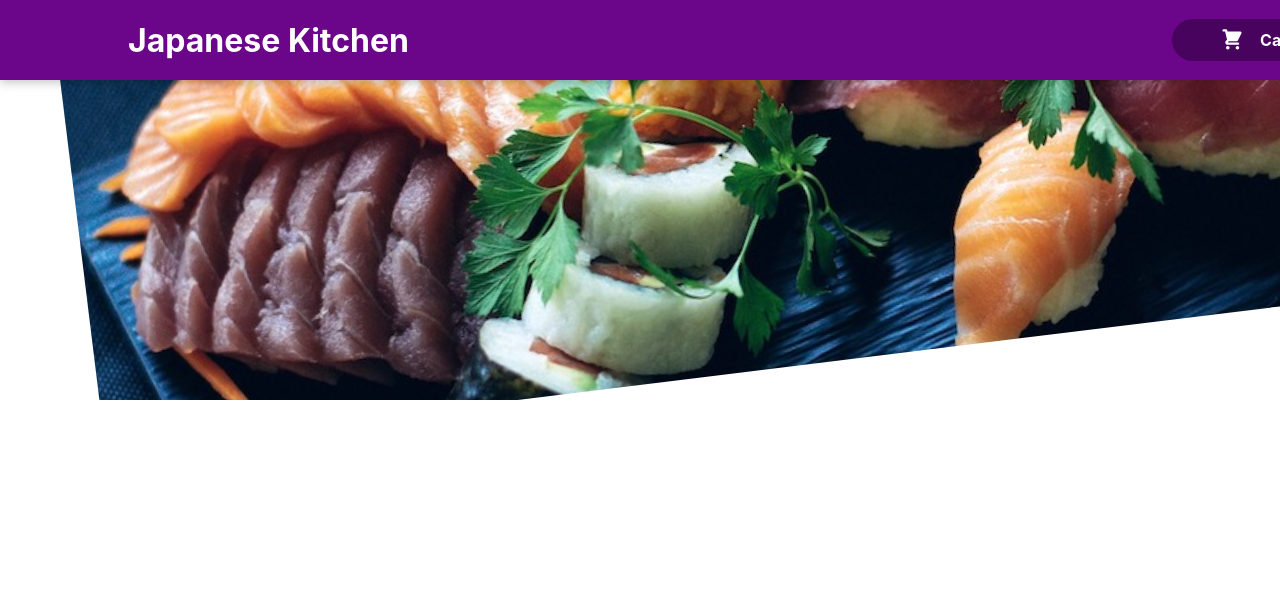
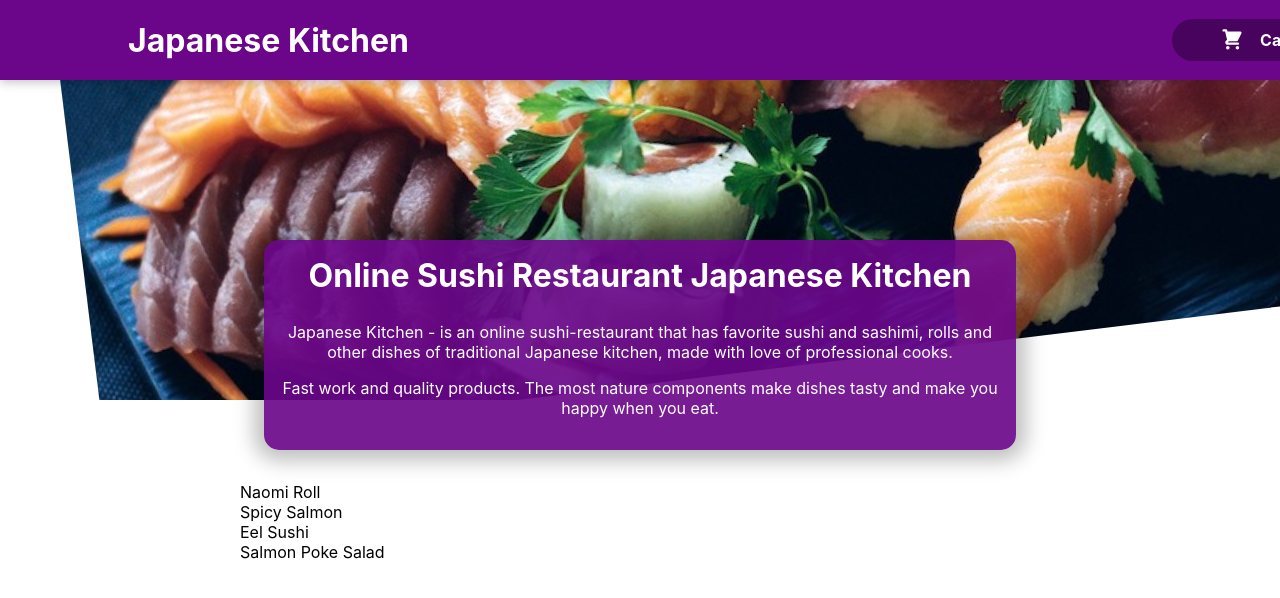
Before and after one commit to IzoFox/food-order-app-by-react-course, a React (Create React App) app: page / in a window 1280 px wide. Shown: the top 598 px of the page. Built offline with nearby package versions, Linux system fonts and the light colour scheme.

Commit message:
Lesson 117
- Added a Meals component.
- Added a MealList component for dishes list.
- Added a PromoText component.

```diff
--- a/src/App.js
+++ b/src/App.js
@@ -1,10 +1,14 @@
 import React from 'react';
 import Header from './components/Layout/Header';
+import Meals from './components/Meals/Meals';
 
 function App() {
   return (
     <React.Fragment>
       <Header />
+      <main>
+      <Meals />
+      </main>
     </React.Fragment>
   );
 }
--- /dev/null
+++ b/src/components/Meals/MealList.js
@@ -0,0 +1,44 @@
+import styles from './MealList.module.css';
+
+const DUMMY_MEALS = [
+  {
+    id: "m1",
+    name: 'Naomi Roll',
+    description:
+      "Philadelphia cream cheese, chicken fillet, masago, tomato, cucumber, sesame seeds",
+    price: 11.99,
+  },
+  {
+    id: "m2",
+    name: "Spicy Salmon",
+    description: "Rice, salmon, spicy sauce",
+    price: 3.99,
+  },
+  {
+    id: "m3",
+    name: "Eel Sushi",
+    description: "Smoked eel, unagi sauce, sesame seeds",
+    price: 4.99,
+  },
+  {
+    id: "m4",
+    name: 'Salmon Poke Salad',
+    description:
+      "Rice, salmon, cucumber, chuka seaweed, nori, bonito flakes, peanut sauce",
+    price: 7.99,
+  },
+];
+
+const MealList = () => {
+    const meallist = DUMMY_MEALS.map(meal => <li>{meal.name}</li>);
+
+    return(
+        <section className={styles.meals}>
+            <ul>
+                {meallist}
+            </ul>
+        </section>
+    )
+}
+
+export default MealList;
--- /dev/null
+++ b/src/components/Meals/MealList.module.css
@@ -0,0 +1,24 @@
+.meals {
+  max-width: 50rem;
+  width: 90%;
+  margin: 2rem auto;
+  animation: meals-appear 1s ease-out forwards;
+}
+
+.meals ul {
+  list-style: none;
+  margin: 0;
+  padding: 0;
+}
+
+@keyframes meals-appear {
+  from {
+    opacity: 0;
+    transform: translateY(3rem);
+  }
+
+  to {
+    opacity: 1;
+    transform: translateY(0);
+  }
+}
--- /dev/null
+++ b/src/components/Meals/Meals.js
@@ -0,0 +1,14 @@
+import PromoText from "./PromoText";
+import MealList from "./MealList";
+import React from "react";
+
+const Meals = (props) => {
+    return(
+        <React.Fragment>
+            <PromoText />
+            <MealList />
+        </React.Fragment>
+    )
+}
+
+export default Meals;
--- /dev/null
+++ b/src/components/Meals/PromoText.js
@@ -0,0 +1,18 @@
+import styles from './PromoText.module.css';
+
+const PromoText = () => {
+    return(
+        <section className={styles['promo-text']}>
+            <h2>Online Sushi Restaurant Japanese Kitchen</h2>
+            <p>Japanese Kitchen - is an online sushi-restaurant that has favorite sushi and sashimi,
+                rolls and other dishes of traditional Japanese kitchen, made with love of professional cooks.
+            </p>
+            <p>
+                Fast work and quality products. The most nature components make dishes tasty
+                and make you happy when you eat.
+            </p>
+        </section>
+    )
+}
+
+export default PromoText;
--- /dev/null
+++ b/src/components/Meals/PromoText.module.css
@@ -0,0 +1,18 @@
+.promo-text {
+  text-align: center;
+  max-width: 45rem;
+  width: 90%;
+  margin: auto;
+  margin-top: -10rem;
+  position: relative;
+  background-color: #6b068ae8;
+  color: white;
+  border-radius: 15px;
+  padding: 1rem;
+  box-shadow: 0 1px 20px 10px rgba(0, 0, 0, 0.25);
+}
+
+.promo-text h2 {
+  font-size: 2rem;
+  margin-top: 0;
+}
```
